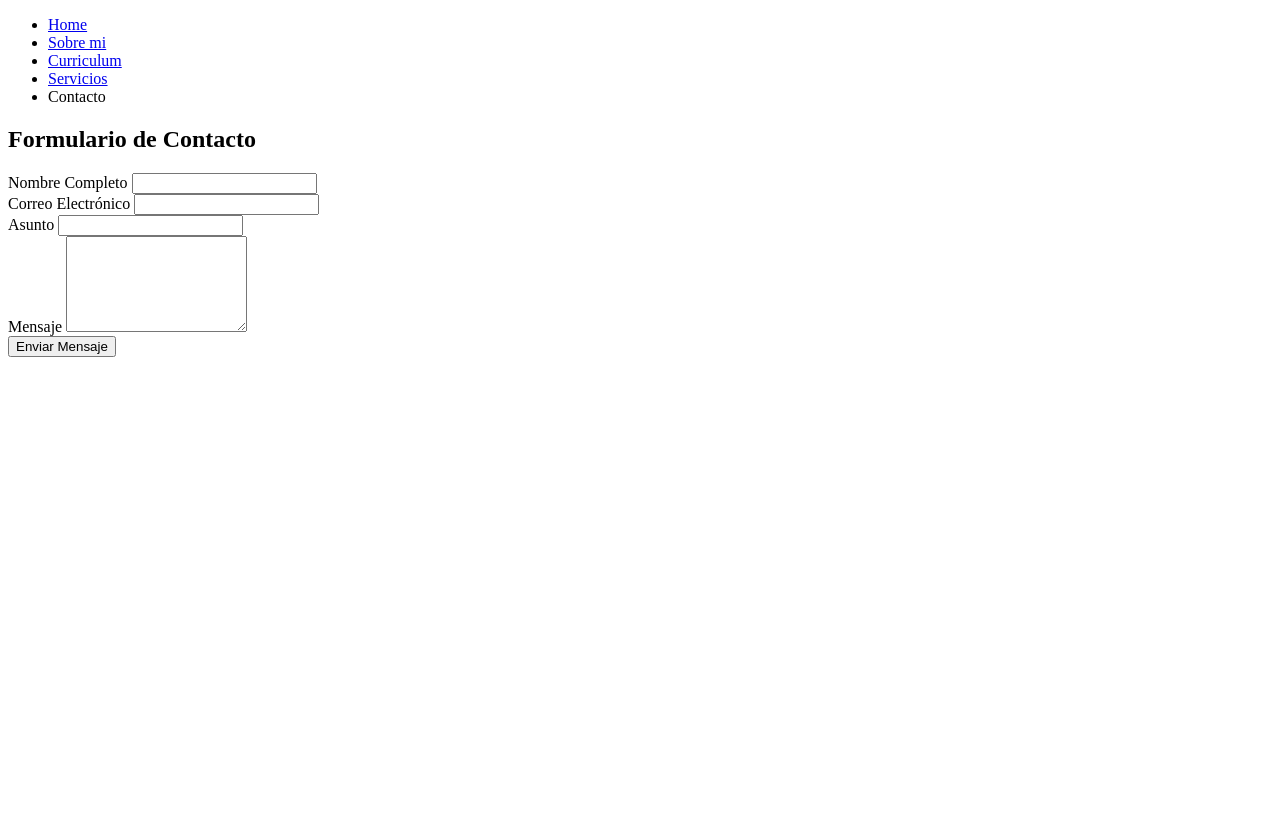
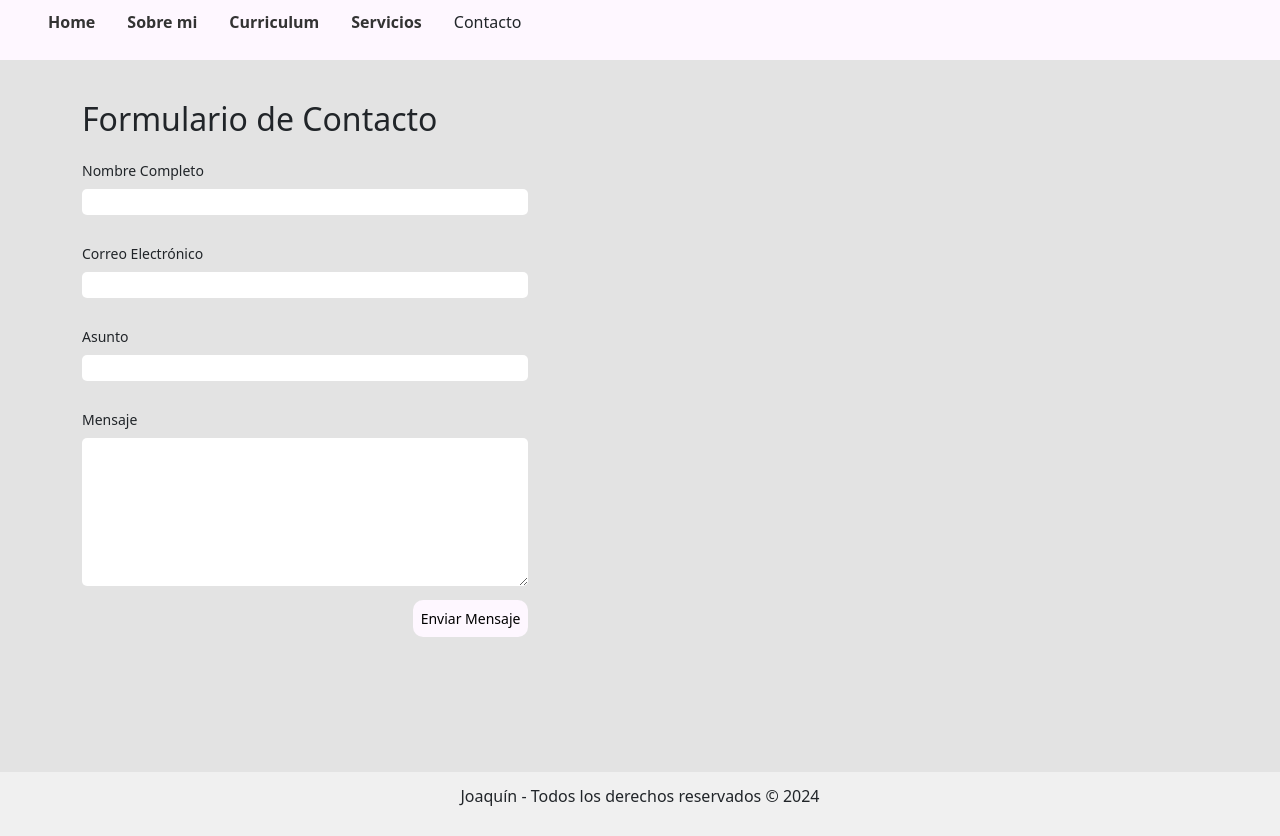
Before and after one commit to JoacoRu/tpo2, a plain HTML site: page contact.html in a window 1280 px wide. Before the commit the page ends 800 px from the top, so only its background shows below. Drawn offline with nearby package versions, Linux system fonts and the light colour scheme.

Commit message:
Finish the other pages

```diff
--- a/contact.html
+++ b/contact.html
@@ -3,11 +3,33 @@
 <head>
     <meta charset="UTF-8">
     <meta name="viewport" content="width=device-width, initial-scale=1.0">
-    <title>Document</title>
+    <link rel="stylesheet" href="./styles/header.css">
+    <link rel="stylesheet" href="./styles/contact.css">
+    <link rel="stylesheet" href="./styles/footer.css">
+    <title>Contact me!</title>
 </head>
 <body>
-    <header>
-        <ul>
+    <header class="header-mobile">
+        <div class="collapse" id="navbarToggleExternalContent">
+            <ul class="header--container">
+                <li><a href="./index.html">Home</a></li>
+                <li><a href="./about_me.html">Sobre mi</a></li>
+                <li><a href="./cv.html">Curriculum</a></li>
+                <li><a href="./services.html">Servicios</a></li>
+                <li>Contacto</li>
+            </ul>
+          </div>
+          <nav class="navbar navbar-dark">
+            <div class="container-fluid">
+              <button class="navbar-toggler" type="button" data-bs-toggle="collapse" data-bs-target="#navbarToggleExternalContent" aria-controls="navbarToggleExternalContent" aria-expanded="false" aria-label="Toggle navigation">
+                <span class="navbar-toggler-icon"></span>
+              </button>
+            </div>
+          </nav>
+    </header>
+
+    <header class="header-desktop">
+        <ul class="header--container">
             <li><a href="./index.html">Home</a></li>
             <li><a href="./about_me.html">Sobre mi</a></li>
             <li><a href="./cv.html">Curriculum</a></li>
@@ -15,35 +37,40 @@
             <li>Contacto</li>
         </ul>
     </header>
-    <section>
+    <section class="container">
         <article>
             <h2>Formulario de Contacto</h2>
             <form action="/enviar_mensaje" method="POST">
-                <div>
+                <div class="input-container">
                     <label for="nombre">Nombre Completo</label>
                     <input type="text" id="nombre" name="nombre" required>
                 </div>
 
-                <div>
+                <div class="input-container">
                     <label for="email">Correo Electrónico</label>
                     <input type="email" id="email" name="email" required>
                 </div>
 
-                <div>
+                <div class="input-container">
                     <label for="asunto">Asunto</label>
                     <input type="text" id="asunto" name="asunto" required>
                 </div>
 
-                <div>
+                <div class="input-container">
                     <label for="mensaje">Mensaje</label>
                     <textarea id="mensaje" name="mensaje" required rows="6"></textarea>
                 </div>
 
-                <div>
+                <div class="btn-container">
                     <button type="submit">Enviar Mensaje</button>
                 </div>
             </form>
         </article>
     </section>
+    <footer>
+        <p>Joaquín - Todos los derechos reservados © 2024</p>
+    </footer>
+    <link href="https://cdn.jsdelivr.net/npm/bootstrap@5.0.2/dist/css/bootstrap.min.css" rel="stylesheet" integrity="sha384-EVSTQN3/azprG1Anm3QDgpJLIm9Nao0Yz1ztcQTwFspd3yD65VohhpuuCOmLASjC" crossorigin="anonymous">
+    <script src="https://cdn.jsdelivr.net/npm/bootstrap@5.0.2/dist/js/bootstrap.bundle.min.js" integrity="sha384-MrcW6ZMFYlzcLA8Nl+NtUVF0sA7MsXsP1UyJoMp4YLEuNSfAP+JcXn/tWtIaxVXM" crossorigin="anonymous"></script>
 </body>
 </html>
--- /dev/null
+++ b/styles/contact.css
@@ -0,0 +1,72 @@
+html, body {
+    height: 100%;
+}
+
+body {
+ background-color: #e3e3e3 !important;
+}
+
+.container {
+    display: flex;
+    flex-direction: column;
+    min-height: 85vh;
+    padding: 0 5%;
+    width: 100%;
+}
+
+.container h2 {
+    margin: 8px 0;
+}
+
+form {
+    display: flex;
+    flex-direction: column;
+    width: 100%;
+    justify-content: center;
+}
+
+.input-container {
+    display: flex;
+    flex-direction: column;
+    margin: 14px 0;
+    width: 100%;
+}
+
+.input-container input {
+    border-radius: 5px;
+    border: none;
+    background-color: #fff;
+    margin-top: 8px;
+}
+
+.input-container textarea {
+    border-radius: 5px;
+    border: none;
+    background-color: #fff;
+    margin-top: 8px;
+}
+
+.input-container label {
+    font-size: 14px;
+    font-weight: 500;
+}
+
+.btn-container {
+    display: flex;
+    justify-content: flex-end;
+}
+
+.btn-container button {
+    border-radius: 10px;
+    background-color: #FEF7FF;
+    border: none;
+    padding: 8px;
+    font-size: 14px;
+    font-weight: 500;
+}
+
+@media only screen and (min-width: 600px) {
+    form {
+        width: 40%;
+    }
+}
--- /dev/null
+++ b/styles/services.css
@@ -0,0 +1,22 @@
+.container {
+    display: flex;
+    flex-direction: column;
+}
+
+.services-title {
+    font-size: 24px;
+    margin: 32px 0;
+}
+
+.services-container {
+    display: flex;
+    flex-direction: column;
+}
+
+.services-item h3 {
+    font-size: 16px;
+}
+
+.services-item li, p {
+    font-size: 14px;
+}
```
Also changed, not shown: services.html (+26 -13 lines).
